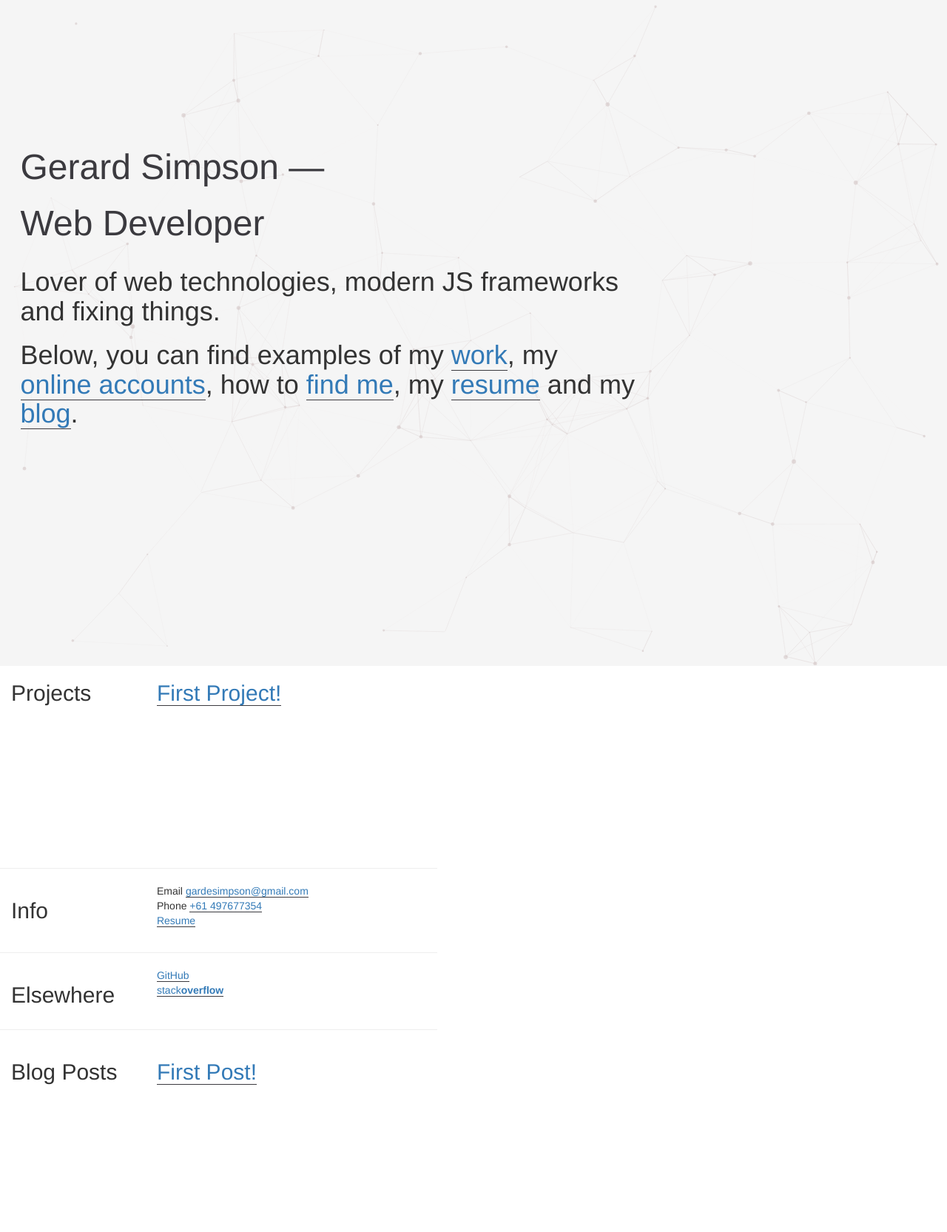
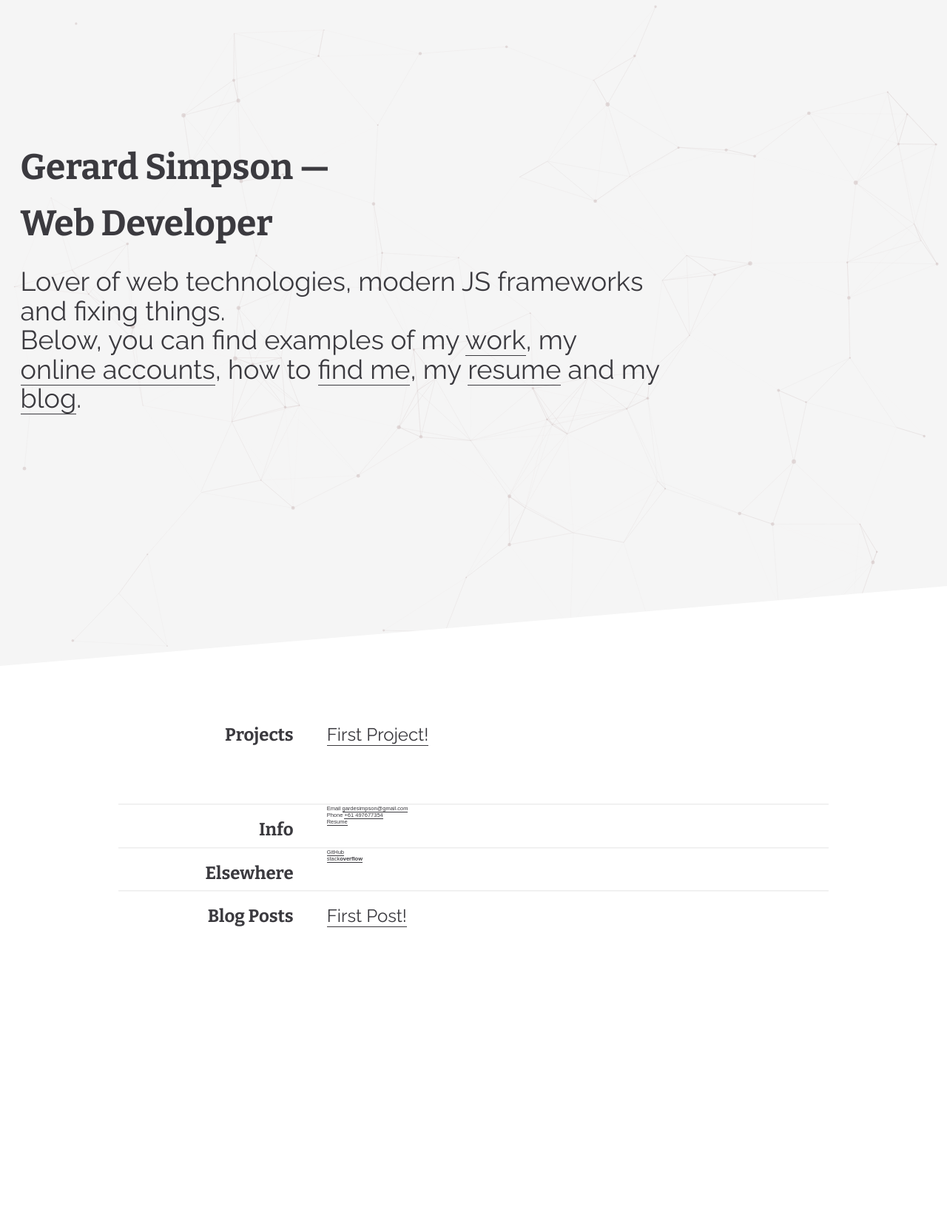
Before and after one commit to node-gs/GerardSimpson, a Jekyll site: the page built from index.html, in a window 1280 px wide. Shown: the whole page at 74% size. Built offline with Jekyll 4.4.1, drawn with Linux system fonts in a browser that asks for light colours; after the commit the page ends 1332 px from its top, so only the background shows below that.

Commit message:
improving typesetting

```diff
--- a/_layouts/custom.html
+++ b/_layouts/custom.html
@@ -3,12 +3,12 @@
     <meta charset='utf-8'>
     <meta content='IE=edge,chrome=1' http-equiv='X-UA-Compatible'>
     <meta content='width=device-width, initial-scale=1.0, maximum-scale=1.0, user-scalable=no' name='viewport'>
+    <link rel="stylesheet" href="https://maxcdn.bootstrapcdn.com/bootstrap/3.3.7/css/bootstrap.min.css" integrity="sha384-BVYiiSIFeK1dGmJRAkycuHAHRg32OmUcww7on3RYdg4Va+PmSTsz/K68vbdEjh4u" crossorigin="anonymous">
 
     <link rel="stylesheet" href="{{ "/css/main.css" | prepend: site.baseurl }}">
     <link rel="stylesheet" href="{{ "/css/particles.css" | prepend: site.baseurl }}">
 
     <link rel="canonical" href="{{ page.url | replace:'index.html','' | prepend: site.baseurl | prepend: site.url }}">
-    <link rel="stylesheet" href="https://maxcdn.bootstrapcdn.com/bootstrap/3.3.7/css/bootstrap.min.css" integrity="sha384-BVYiiSIFeK1dGmJRAkycuHAHRg32OmUcww7on3RYdg4Va+PmSTsz/K68vbdEjh4u" crossorigin="anonymous">
     <title>Gerard Simpson - Web Developer</title>
   </head>
   <body>
@@ -23,9 +23,7 @@
                 <span>Web Developer</span>
               </h1>
               <h2>
-                Lover of web technologies, modern JS frameworks and fixing things.
-              </h2>
-              <h2>
+                Lover of web technologies, modern JS frameworks and fixing things. </br>
                 Below, you can find examples of my <a href="#work">work</a>, my <a href="#elsewhere">online accounts</a>, how to <a href="#info">find me</a>, my <a href="#resume">resume</a> and my <a href="#blog">blog</a>.
               </h2>
             </div>
@@ -36,7 +34,7 @@
     <section role='main'>
       <div class='container-fluid content'>
         <div class="row">
-          <div class='col-xs-4'>
+          <div class='col-xs-4 left-col'>
             <h2>Projects</h2>
           </div>
           <div class='col-xs-8'>
@@ -56,7 +54,7 @@
       <hr>
       <div class='container-fluid content'>
         <div class="row">
-          <div class='col-xs-4'>
+          <div class='col-xs-4 left-col'>
             <h2>Info</h2>
           </div>
           <div class='col-xs-8'>
@@ -75,7 +73,7 @@
       <hr>
       <div class='container-fluid content'>
         <div class="row">
-          <div class='col-xs-4'>
+          <div class='col-xs-4 left-col'>
             <h2>Elsewhere</h2>
           </div>
           <div class='col-xs-8'>
@@ -93,7 +91,7 @@
       <hr>
       <div class='container-fluid content'>
         <div class="row">
-          <div class='col-xs-4'>
+          <div class='col-xs-4 left-col'>
             <h2>
               Blog Posts
             </h2>
--- a/_sass/_custom.scss
+++ b/_sass/_custom.scss
@@ -1,3 +1,6 @@
+@import url('https://fonts.googleapis.com/css?family=Raleway:300,400');
+@import url('https://fonts.googleapis.com/css?family=Bitter:700');
+
 article, aside, details, figcaption, figure, footer, header, hgroup, menu, nav, section, dialog {
   display: block; }
 
@@ -17,19 +20,20 @@
   -moz-box-shadow: none;
   box-shadow: none; }
 
+.h2, .h3, .h4, .h5, .h6, h2, h3, h4, h5, h6 {
+  font-family: 'Raleway', sans-serif;
+  font-weight: 400;
+}
+h1 {
+  font-family: 'Bitter', sans-serif;
+  font-weight: 700;
+}
+
+
 body {
-  font-family: -apple-system, BlinkMacSystemFont, "acumin-pro", Helvetica Neue, Helvetica, Arial, sans-serif;
+  font-family: 'Raleway', sans-serif;
   font-weight: normal; }
 
-h1, h2, h3, h4 {
-  font-family: -apple-system, BlinkMacSystemFont, "acumin-pro", Helvetica Neue, Helvetica, Arial, sans-serif;
-  font-weight: normal;
-  color: #3b3a3f;
-  font-weight: 600;
-  font-size: 1rem; }
-
-h1 {
-  margin-bottom: 50px; }
 
 * {
   transition: all 0.2s ease-out; }
@@ -217,6 +221,8 @@
 
 
 header[role="banner"] {
+  clip-path: polygon(0 0, 100% 0, 100% 96%, 0 100%);
+  -webkit-clip-path: polygon(0 0, 100% 0, 100% 88%, 0 100%);
   div.container-fluid {
     position:absolute;
   }
@@ -235,6 +241,20 @@
 }
 
 section[role="main"] {
-  margin-top:100vh;
+  margin-top:calc(100vh + 60px);
   position: absolute;
+  width:100%;
+  h2 {
+    font-family: 'Raleway', sans-serif;
+    font-weight: 400;
+    font-size: 24px;
+  }
+  .left-col {
+    text-align: right;
+    padding-right: 30px;
+    h2 {
+      font-family: 'Bitter', sans-serif;
+      font-weight: 700;
+    }
+  }
 }
```
